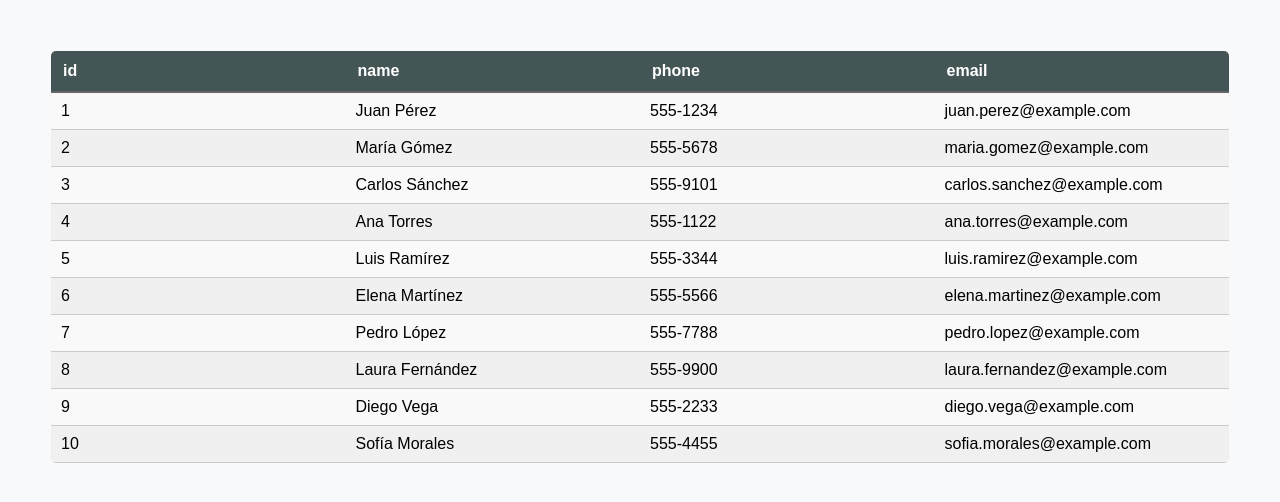
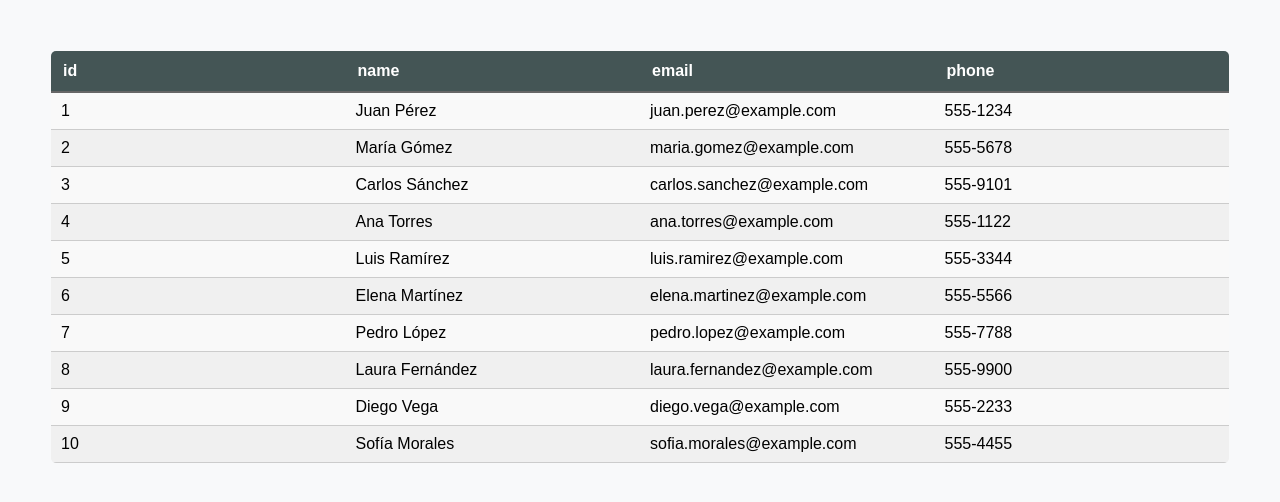
Before and after one commit to Minuke/angular-toolkit, an Angular app: page / in a window 1280 px wide. Shown: the top 502 px of the page. Built offline with nearby package versions, Linux system fonts and the light colour scheme.

Commit message:
add column width configuration to data table component and update layout

```diff
--- a/src/app/app.component.ts
+++ b/src/app/app.component.ts
@@ -14,7 +14,8 @@ export class AppComponent {
 
   public config:DataTableConfig = {
     dataTable: dataTable,
-    columns: ["id", "name", "phone", "email"]
+    columns: ["id", "name", "email", "phone"],
+    columnsWidth: ["1fr", "1fr", "1fr", "1fr"],
   }
 
 }
--- a/src/app/entities/interfaces/data-table.interface.ts
+++ b/src/app/entities/interfaces/data-table.interface.ts
@@ -9,4 +9,5 @@ export interface DataTable {
 export interface DataTableConfig {
   dataTable: DataTable[];
   columns: string[];
+  columnsWidth: string[];
 }
--- a/src/app/shared/components/data-table/data-table.component.html
+++ b/src/app/shared/components/data-table/data-table.component.html
@@ -1,6 +1,6 @@
 <table>
   <thead>
-    <tr>
+    <tr [style.grid-template-columns]="calculateColumnSize()">
       @for(column of config().columns; track $index) {
         <th>{{ column }}</th>
       }
@@ -8,7 +8,7 @@
   </thead>
   <tbody>
     @for (data of config().dataTable; track data.id) {
-      <tr>
+      <tr [style.grid-template-columns]="calculateColumnSize()">
         @for(column of config().columns; track $index) {
           <td>{{ getValue(data, column) }}</td>
         }
--- a/src/app/shared/components/data-table/data-table.component.scss
+++ b/src/app/shared/components/data-table/data-table.component.scss
@@ -6,7 +6,6 @@ table {
 
   thead tr, tbody tr {
     display: grid;
-    grid-template-columns: 1fr 1fr 1fr 1fr;
   }
 
   thead {
--- a/src/app/shared/components/data-table/data-table.component.ts
+++ b/src/app/shared/components/data-table/data-table.component.ts
@@ -18,4 +18,8 @@ export class DataTableComponent implements OnInit {
   public getValue(data: DataTable, column: string): string | number {
     return data[column as keyof DataTable] ?? '';
   }
+
+  public calculateColumnSize(): string {
+   return this.config().columnsWidth.join(' ');
+  }
 }
```
